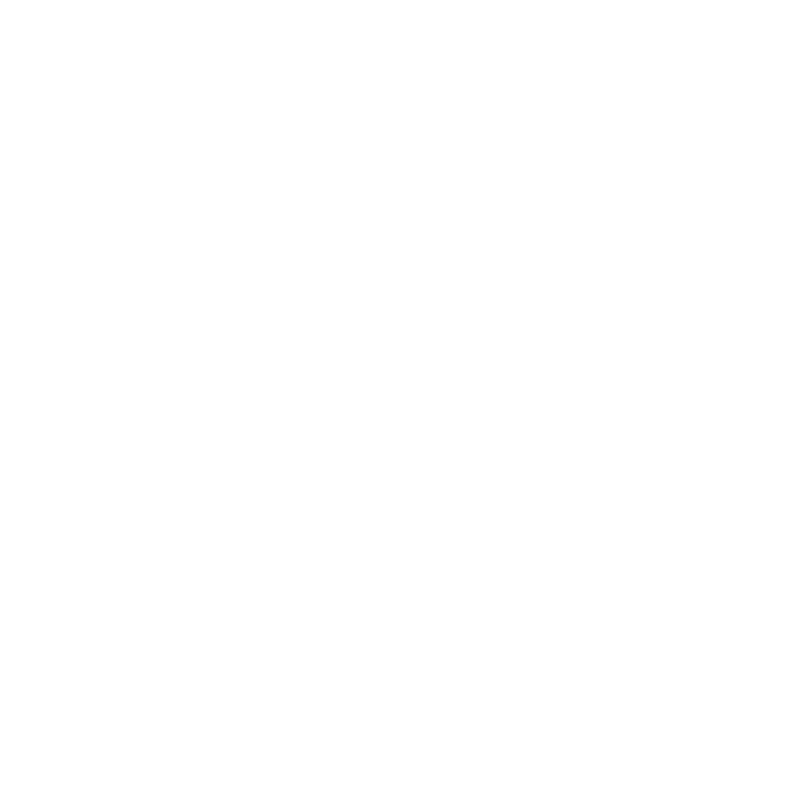
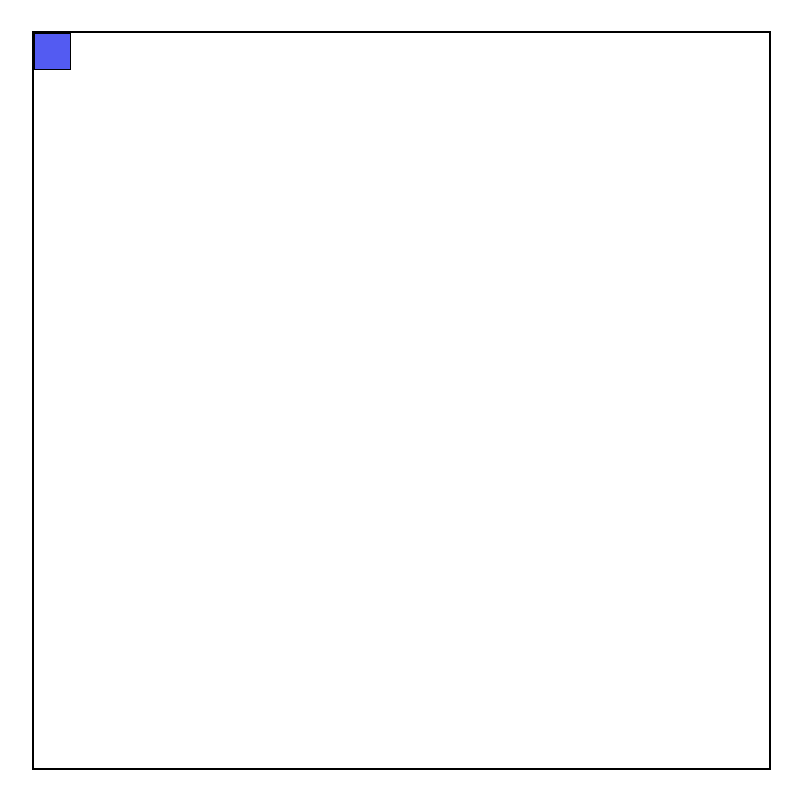
Before and after one commit to Seeby24/Snake, a React (Vite) app: page / in a window 1280 px wide. Shown: the whole page, without its empty margins (239-1041 px from the left). Built offline with nearby package versions, Linux system fonts and the light colour scheme.

Commit message:
Füge Konstante Bewegung hinzu

```diff
--- a/src/Game.jsx
+++ b/src/Game.jsx
@@ -1,69 +1,86 @@
-import {useState, useEffect} from "react";
+import { useState, useEffect, useCallback } from "react";
 import Player from "./Player.jsx";
 import "./player.css";
 
 export default function Game() {
-    const [position, setPosition] = useState({x: 0, y: 0});
-    const [key, setKey] = useState("x")
+    const [position, setPosition] = useState({ x: 0, y: 0 });
+    const [direction, setDirection] = useState(null);
+    const [dead, setDead] = useState(false);
 
-    let [dead, setDead] = useState(false)
+    useEffect(() => {
+        if (!direction || dead) return;
 
-    const handleKeyPress = (event) => {
+        const interval = setInterval(() => {
+            setPosition(prevPos => {
                 const step = 35;
-        let newPosition = {...position};
+                let newPosition = { ...prevPos };
 
-        switch (event.key) {
-            case 'w':
+                switch (direction) {
+                    case 'up':
                         newPosition.y -= step;
-                setKey("y")
                         break;
-            case 'a':
+                    case 'left':
                         newPosition.x -= step;
-                setKey("-x")
                         break;
-            case 's':
+                    case 'down':
                         newPosition.y += step;
-                setKey("-y")
                         break;
-            case 'd':
+                    case 'right':
                         newPosition.x += step;
-                setKey("x")
                         break;
                     default:
                         break;
                 }
-        if (newPosition.x >= 735 || newPosition.x <= -35 || newPosition.y <= -35 || newPosition.y >= 735) {
+
+
+                if (
+                    newPosition.x >= 735 ||
+                    newPosition.x <= -35 ||
+                    newPosition.y <= -35 ||
+                    newPosition.y >= 735
+                ) {
                     setDead(true);
-            return;
+                    return prevPos;
                 }
 
-        while (dead) {
-            if (key === "x") {
-                newPosition.x += 35;
-                setTimeout(1000)
-            }
-            if (key === "-x") {
-                newPosition.x -= 35;
-                setTimeout(1000)
-            }
-            if (key === "y") {
-                newPosition.y += 35;
-                setTimeout(1000)
-            }
-            if (key === "-y") {
-                newPosition.x -= 35;
-                setTimeout(1000)
-            }
+                return newPosition;
+            });
+        }, 150);
+
+        return () => clearInterval(interval);
+    }, [direction, dead]);
 
 
-            setPosition(newPosition);
+
+    const handleKeyPress = useCallback((event) => {
+        if (dead) return;
+
+        switch (event.key) {
+            case 'w':
+                setDirection('up');
+                break;
+            case 'a':
+                setDirection('left');
+                break;
+            case 's':
+                setDirection('down');
+                break;
+            case 'd':
+                setDirection('right');
+                break;
+            default:
+                break;
         }
-        ;
+    }, [dead]);
+
 
     useEffect(() => {
         if (dead) {
-                setPosition({x: 0, y: 0});
+            const timer = setTimeout(() => {
+                setPosition({ x: 0, y: 0 });
                 setDead(false);
+            }, 100);
+            return () => clearTimeout(timer);
         }
     }, [dead]);
 
@@ -71,13 +88,11 @@ export default function Game() {
     useEffect(() => {
         window.addEventListener("keydown", handleKeyPress);
         return () => window.removeEventListener("keydown", handleKeyPress);
-        }, [position]);
-
+    }, [handleKeyPress]);
 
     return (
         <div className="map">
-                <Player position={position}/>
+            <Player position={position} dead={dead} />
         </div>
     );
 }
-}
```
Lines whose indentation alone changed are shown as unchanged.
